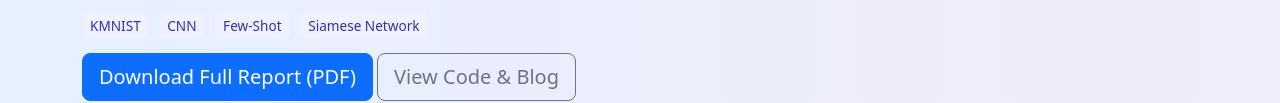
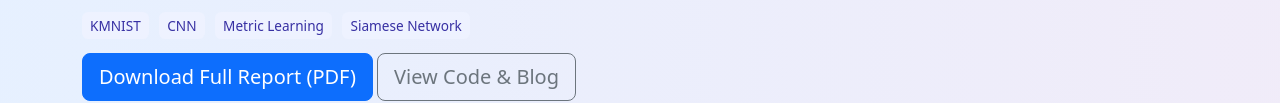
Before and after one commit to adimantamu/adimantamu.github.io, a plain HTML site: page index.html in a window 1280 px wide. Shown: the part 295-398 px from the top of the page. Drawn offline with nearby package versions, Linux system fonts and the light colour scheme.

Commit message:
Update index.html

```diff
--- a/index.html
+++ b/index.html
@@ -44,7 +44,7 @@
         <p>
           <span class="tag">KMNIST</span>
           <span class="tag">CNN</span>
-          <span class="tag">Few-Shot</span>
+          <span class="tag">Metric Learning</span>
           <span class="tag">Siamese Network</span>
         </p>
         <p>
```
